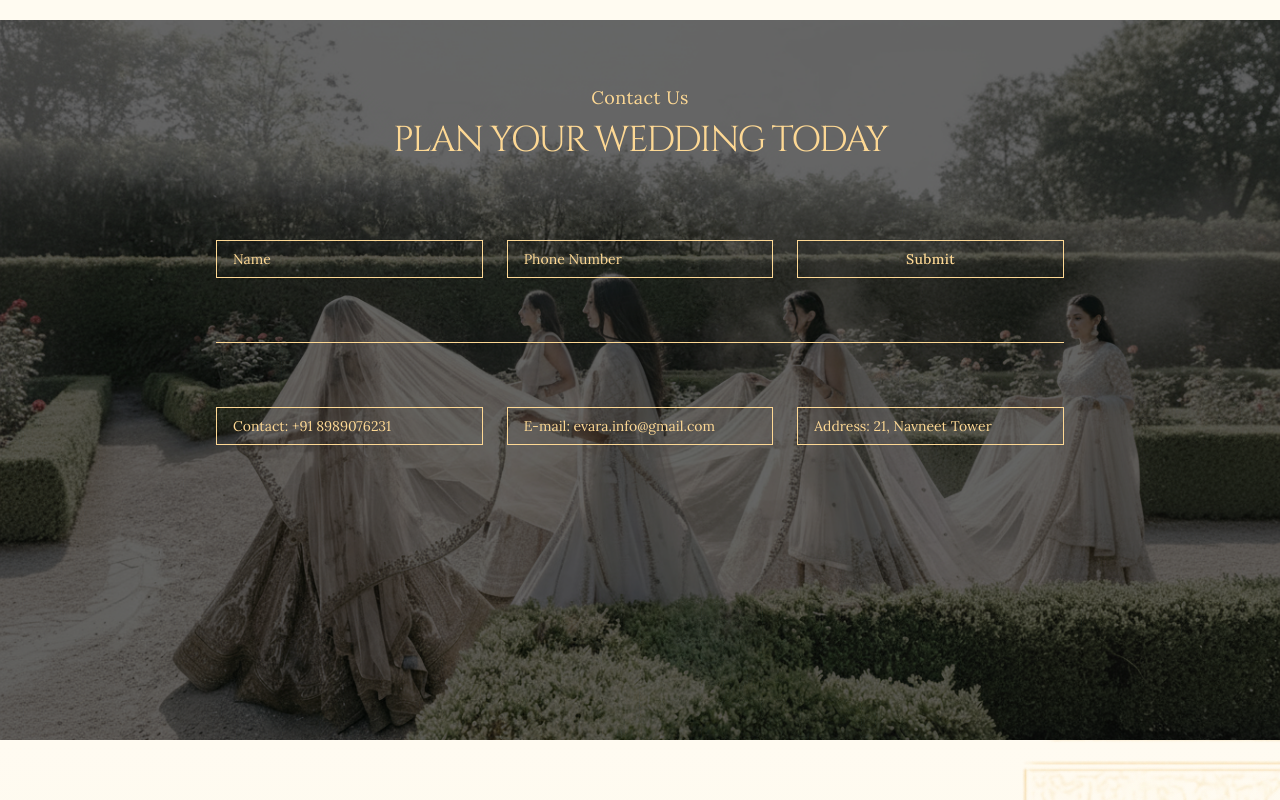
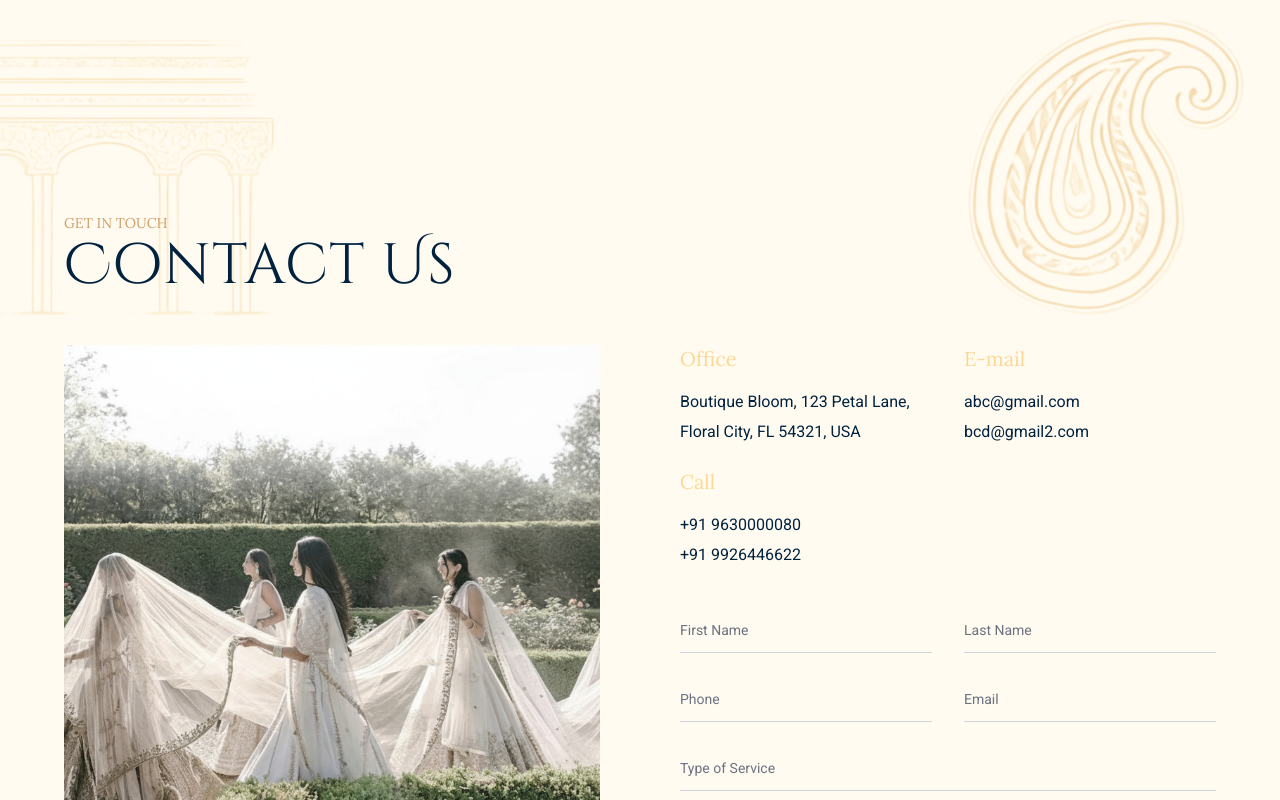
Before and after one commit to deepjaindrj/EvaraRWP, a React (Vite) app: page /contact in a window 1280 px wide. Shown: the part 780-1580 px from the top of the page. Built offline with nearby package versions, Linux system fonts and the light colour scheme.

Commit message:
contact page added

```diff
--- a/src/components/ContactForm2.tsx
+++ b/src/components/ContactForm2.tsx
@@ -1,12 +1,15 @@
 import React, { useState } from 'react';
 
-const ContactForm = () => {
+const ContactForm2 = () => {
   const [formData, setFormData] = useState({
-    name: '',
-    phoneNumber: ''
+    firstName: '',
+    lastName: '',
+    phone: '',
+    email: '',
+    typeOfService: ''
   });
 
-  const handleInputChange = (e : React.ChangeEvent<HTMLInputElement>) => {
+  const handleInputChange = (e: React.ChangeEvent<HTMLInputElement>) => {
     const { name, value } = e.target;
     setFormData(prev => ({
       ...prev,
@@ -20,81 +23,172 @@ const ContactForm = () => {
   };
 
   return (
-    <div className="relative h-[90vh] flex flex-col items-center justify-start pt-16">
-      {/* Background Image with Overlay */}
-      <div
-        className="absolute inset-0 bg-cover bg-center bg-no-repeat"
-        style={{
-          backgroundImage: `url('/contactform.png')`
-        }}
-      >
-        <div className="absolute inset-0 bg-black bg-opacity-60"></div>
+    <div className="bg-[#FFFBF1] pt-48 pb-32 px-8 lg:px-16 relative overflow-hidden">
+      {/* Background Pattern - Top Left */}
+      <div className="absolute top-36 left-0 pointer-events-none z-0">
+        <img
+          src="/pillar.png"
+          alt=""
+          className="w-[350px] h-[294px] transform -translate-x-[60px] -translate-y-[130px] opacity-100"
+        />
       </div>
 
-      {/* Content */}
-      <div className="relative z-10 w-full max-w-4xl px-6">
-        {/* Header */}
-        <div className="text-center mb-20">
-          <h3 className="text-[#FDD894] text-lg font-light mb-2 tracking-wide font-lora">Contact Us</h3>
-          <h1 className="text-[#FDD894] text-4xl font-light font-cinzel tracking-tighter">
-            PLAN YOUR WEDDING TODAY
+      <div
+        className="absolute opacity-90 z-0"
+        style={{
+          backgroundImage: 'url("/pattern03.png")',
+          backgroundSize: 'contain',
+          backgroundRepeat: 'no-repeat',
+          width: 'clamp(400px, 35vw, 619px)',
+          height: 'clamp(300px, 35vw, 504px)',
+          top: '-5%',
+          right: '-30px',
+          transform: 'rotate(12deg)',
+        }}
+      />
+
+      <div className="max-w-7xl mx-auto relative z-10">
+        {/* Header Section */}
+        <div className="mb-12">
+          <p className="text-[#D19E66] text-lg font-normal tracking-[10%] uppercase"
+             style={{
+               fontFamily: 'Lora, serif',
+               fontSize: '14.21px',
+               lineHeight: '160%',
+               fontWeight: '400'
+             }}>
+            Get In Touch
+          </p>
+          <h1 className="text-[#00223F] font-normal tracking-wide"
+              style={{
+                fontFamily: 'Cinzel Decorative, serif',
+                fontSize: '56.84px',
+                lineHeight: '110%',
+                fontWeight: '400'
+              }}>
+            Contact Us
           </h1>
         </div>
 
-        {/* Form */}
-        <div className="space-y-16">
-          {/* First Row - Input Fields */}
-          <div className="grid grid-cols-1 md:grid-cols-3 gap-6">
+        {/* Main Content Grid */}
+        <div className="grid grid-cols-1 lg:grid-cols-2 gap-16 lg:gap-20 items-stretch">
+          {/* Left Column - Image */}
+          <div className="order-2 lg:order-1">
+            <div
+              className="w-full h-96 lg:h-full bg-gray-300"
+              style={{
+                backgroundImage: `url('/contactform.png')`,
+                backgroundSize: 'cover',
+                backgroundPosition: 'center'
+              }}
+            >
+            </div>
+          </div>
+
+          {/* Right Column - Contact Information and Form */}
+          <div className="order-1 lg:order-2 flex flex-col space-y-6">
+            {/* First Row - Office and Email */}
+            <div className="grid grid-cols-1 md:grid-cols-2 gap-8">
+              {/* Office Section */}
+              <div>
+                <h3 className="text-[#FDD894] text-xl font-lora mb-4">Office</h3>
+                <div className="space-y-1 text-[#00223F]">
+                  <p>Boutique Bloom, 123 Petal Lane,</p>
+                  <p>Floral City, FL 54321, USA</p>
+                </div>
+              </div>
+
+              {/* Email Section */}
+              <div>
+                <h3 className="text-[#FDD894] text-xl font-lora mb-4">E-mail</h3>
+                <div className="space-y-1 text-[#00223F]">
+                  <p>abc@gmail.com</p>
+                  <p>bcd@gmail2.com</p>
+                </div>
+              </div>
+            </div>
+
+            {/* Second Row - Call Section */}
+            <div>
+              <h3 className="text-[#FDD894] text-xl font-lora mb-4">Call</h3>
+              <div className="space-y-1 text-[#00223F]">
+                <p>+91 9630000080</p>
+                <p>+91 9926446622</p>
+              </div>
+            </div>
+
+            {/* Contact Form */}
+            <div className="space-y-6 pt-4 flex-1">
+              {/* First Row - Name Fields */}
+              <div className="grid grid-cols-1 md:grid-cols-2 gap-8">
                 <div>
                   <input
                     type="text"
-                name="name"
-                placeholder="Name"
-                value={formData.name}
+                    name="firstName"
+                    placeholder="First Name"
+                    value={formData.firstName}
                     onChange={handleInputChange}
-                className="w-full font-lora bg-transparent border border-[#FDD894] text-[#FDD894] placeholder-[#FDD894] px-4 py-2 text-sm focus:outline-none focus:border-[#BB7F25] transition-colors"
+                    className="w-full bg-transparent border-b border-gray-300 text-[#00223F] placeholder-gray-500 py-3 text-sm focus:outline-none focus:border-[#2D1B69] transition-colors font-roboto"
                   />
                 </div>
                 <div>
                   <input
+                    type="text"
+                    name="lastName"
+                    placeholder="Last Name"
+                    value={formData.lastName}
+                    onChange={handleInputChange}
+                    className="w-full bg-transparent border-b border-gray-300 text-[#00223F] placeholder-gray-500 py-3 text-sm focus:outline-none focus:border-[#2D1B69] transition-colors font-roboto"
+                  />
+                </div>
+              </div>
+
+              {/* Second Row - Phone and Email */}
+              <div className="grid grid-cols-1 md:grid-cols-2 gap-8">
+                <div>
+                  <input
                     type="tel"
-                name="phoneNumber"
-                placeholder="Phone Number"
-                value={formData.phoneNumber}
+                    name="phone"
+                    placeholder="Phone"
+                    value={formData.phone}
                     onChange={handleInputChange}
-                className="w-full font-lora bg-transparent border border-[#FDD894] text-[#FDD894] placeholder-[#FDD894] px-4 py-2 text-sm focus:outline-none focus:border-[#BB7F25] transition-colors"
+                    className="w-full bg-transparent border-b border-gray-300 text-[#00223F] placeholder-gray-500 py-3 text-sm focus:outline-none focus:border-[#2D1B69] transition-colors font-roboto"
                   />
                 </div>
                 <div>
+                  <input
+                    type="email"
+                    name="email"
+                    placeholder="Email"
+                    value={formData.email}
+                    onChange={handleInputChange}
+                    className="w-full bg-transparent border-b border-gray-300 text-[#00223F] placeholder-gray-500 py-3 text-sm focus:outline-none focus:border-[#2D1B69] transition-colors font-roboto"
+                  />
+                </div>
+              </div>
+
+              {/* Third Row - Type of Service */}
+              <div>
+                <input
+                  type="text"
+                  name="typeOfService"
+                  placeholder="Type of Service"
+                  value={formData.typeOfService}
+                  onChange={handleInputChange}
+                  className="w-full bg-transparent border-b border-gray-300 text-[#00223F] placeholder-gray-500 py-3 text-sm focus:outline-none focus:border-[#2D1B69] transition-colors font-roboto"
+                />
+              </div>
+
+              {/* Submit Button */}
+              <div className="pt-6">
                 <button
                   type="button"
                   onClick={handleSubmit}
-                className="w-full font-lora bg-transparent border border-[#FDD894] text-[#FDD894] px-4 py-2 text-sm hover:bg-[#FDD894] hover:text-black transition-colors duration-300 font-medium tracking-wide"
+                  className="bg-transparent border border-[#D4B08A] text-[#D4B08A] px-8 py-3 text-sm hover:bg-[#D4B08A] hover:text-white transition-all duration-300 font-lora tracking-wide rounded-full"
                 >
-                Submit
+                  Submit →
                 </button>
               </div>
-          </div>
-
-          {/* Horizontal Line */}
-          <div className="w-full h-px bg-[#FDD894] opacity-100"></div>
-
-          {/* Second Row - Contact Information Display */}
-          <div className="grid grid-cols-1 md:grid-cols-3 gap-6">
-            <div>
-              <p className="font-lora text-[#FDD894] text-sm border border-[#FDD894] px-4 py-2">
-                Contact: +91 8989076231
-              </p>
-            </div>
-            <div>
-              <p className="font-lora text-[#FDD894] text-sm border border-[#FDD894] px-4 py-2">
-                E-mail: evara.info@gmail.com
-              </p>
-            </div>
-            <div>
-              <p className="font-lora text-[#FDD894] text-sm border border-[#FDD894] px-4 py-2">
-                Address: 21, Navneet Tower
-              </p>
             </div>
           </div>
         </div>
@@ -103,4 +197,4 @@ const ContactForm = () => {
   );
 };
 
-export default ContactForm;
+export default ContactForm2;
--- a/src/pages/contact/page.tsx
+++ b/src/pages/contact/page.tsx
@@ -1,13 +1,13 @@
 import React from 'react';
 import FAQPage from '../faq/page';
 import AboutHero from '../../components/About Hero';
-import ContactForm from '../../components/ContactForm';
+import ContactForm2 from '../../components/ContactForm2';
 import Footer from '../../components/Footer';
 const ContactPage: React.FC = () => {
   return (
     <div>
         <AboutHero />
-        <ContactForm />
+        <ContactForm2 />
         <FAQPage />
         <Footer />
     </div>
```
Also changed, not shown: public/pillar.png (added). Lines whose indentation alone changed are shown as unchanged.
